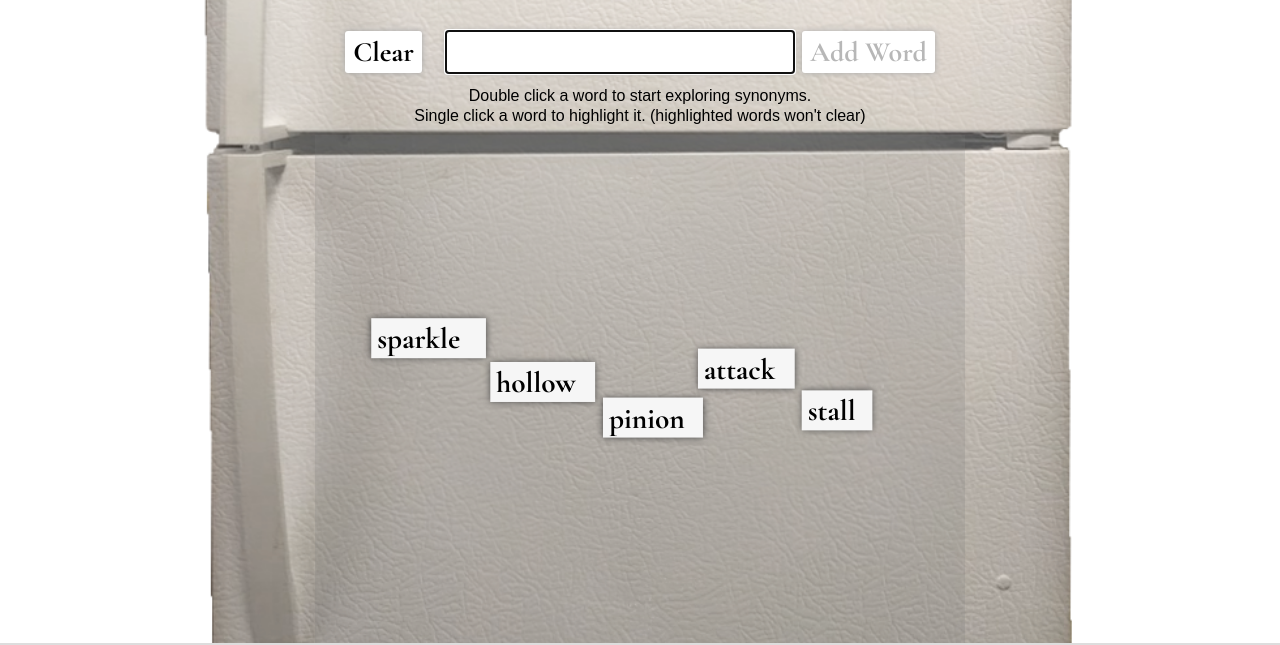
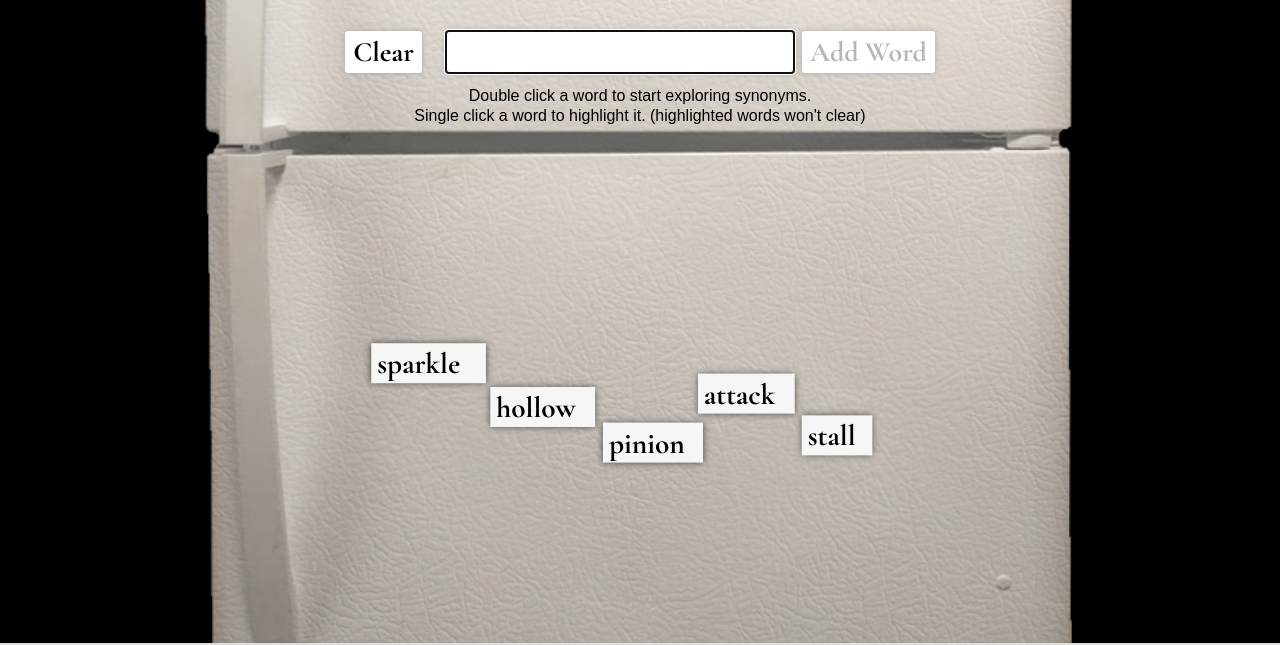
Before and after one commit to Samtfm/in-other-words, a website built with webpack: page index.html in a window 1280 px wide. Shown: the part 117-762 px from the top of the page. Built offline with nearby package versions, Linux system fonts and the light colour scheme; a web font is replaced by a local one.

Commit message:
black background

```diff
--- a/css/main.css
+++ b/css/main.css
@@ -2,7 +2,7 @@ html {
   height: 100%;
     /* Permalink - use to edit and share this gradient: http://colorzilla.com/gradient-editor/#4790d1+0,1a192b+89,1a192b+100 */
   background: #4790d1; /* Old browsers */
-  background-color: white;
+  background-color: black;
   box-sizing: border-box;
 }
 *,
@@ -108,8 +108,9 @@ h2 {
 
 canvas {
   margin: 0 auto;
+  margin-top: 25px;
   display: block;
-  background-color: rgba(120,120,120,.2);
+  background-color: rgba(120,120,120,.0);
 
 }
 
```
